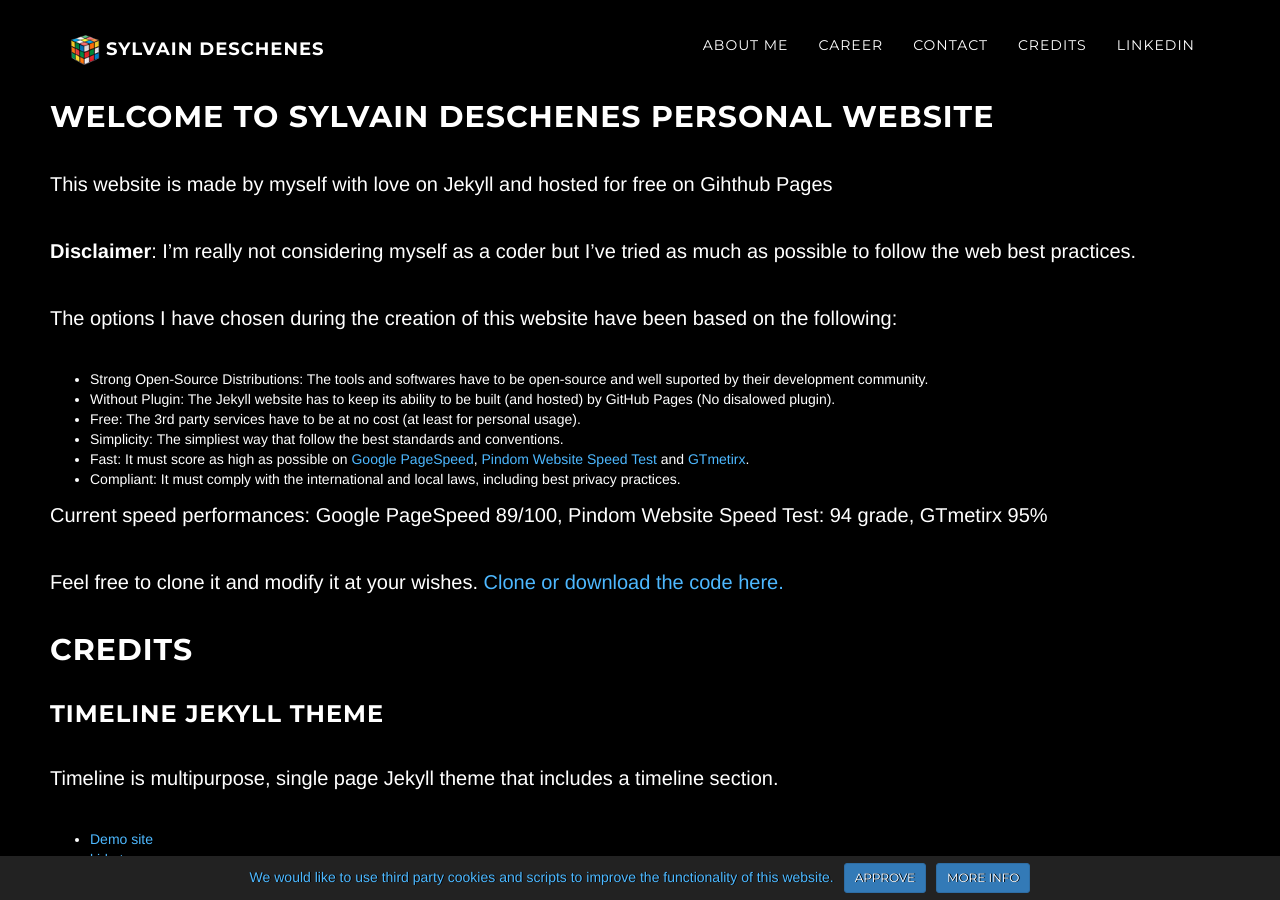
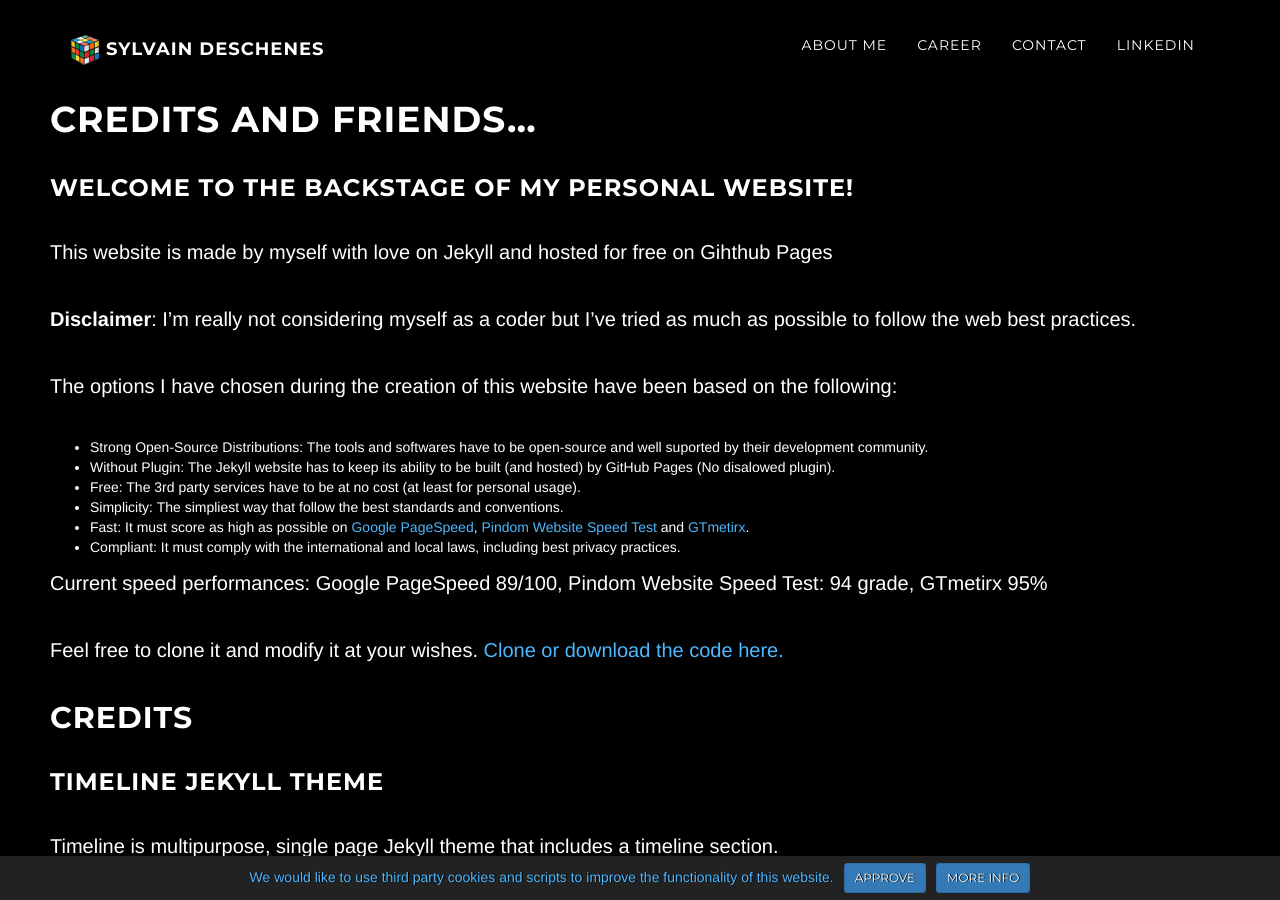
Before and after one commit to sylvaindeschenes/sylvaindeschenes.github.io, a Jekyll site: the page built from readme.md, in a window 1280 px wide and 900 px high. Built offline with Jekyll 4.4.1, drawn with Linux system fonts in a browser that asks for light colours; some web fonts are replaced.

Commit message:
Release Credits page

```diff
--- a/_includes/navigation-page.html
+++ b/_includes/navigation-page.html
@@ -19,7 +19,7 @@
                     </li>
 
                     {% for page in site.pages | sort: "title" %}
-                    {% unless page.url == "/assets/css/style.css" or page.url == "/robots.txt" or page.url == "/sitemap.xml" or page.url == "/index.html" or page.url == "/" or page.url == "/privacy-policy.html" or page.url == "/404.html" page.url == "/readme.html" %}
+                    {% unless page.url == "/assets/css/style.css" or page.url == "/robots.txt" or page.url == "/sitemap.xml" or page.url == "/index.html" or page.url == "/" or page.url == "/privacy-policy.html" or page.url == "/404.html" or page.url == "/readme.html" %}
                     <li>
 											  <!-- {{ page.url }} -->
                         <a class="page-scroll" href="{{site.url}}/#{{ page.title }}" target= "_self" >{{ page.title }}</a>
```
Also changed, not shown: readme.md.
